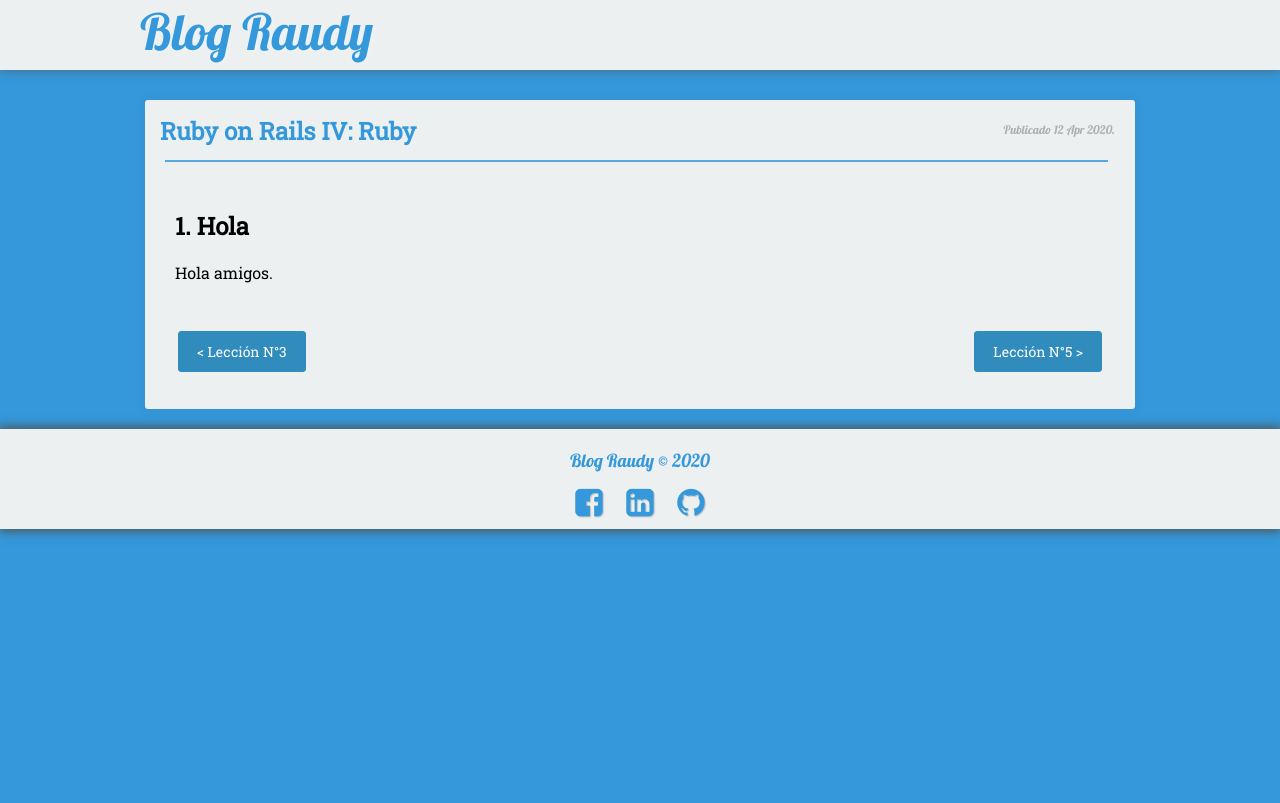
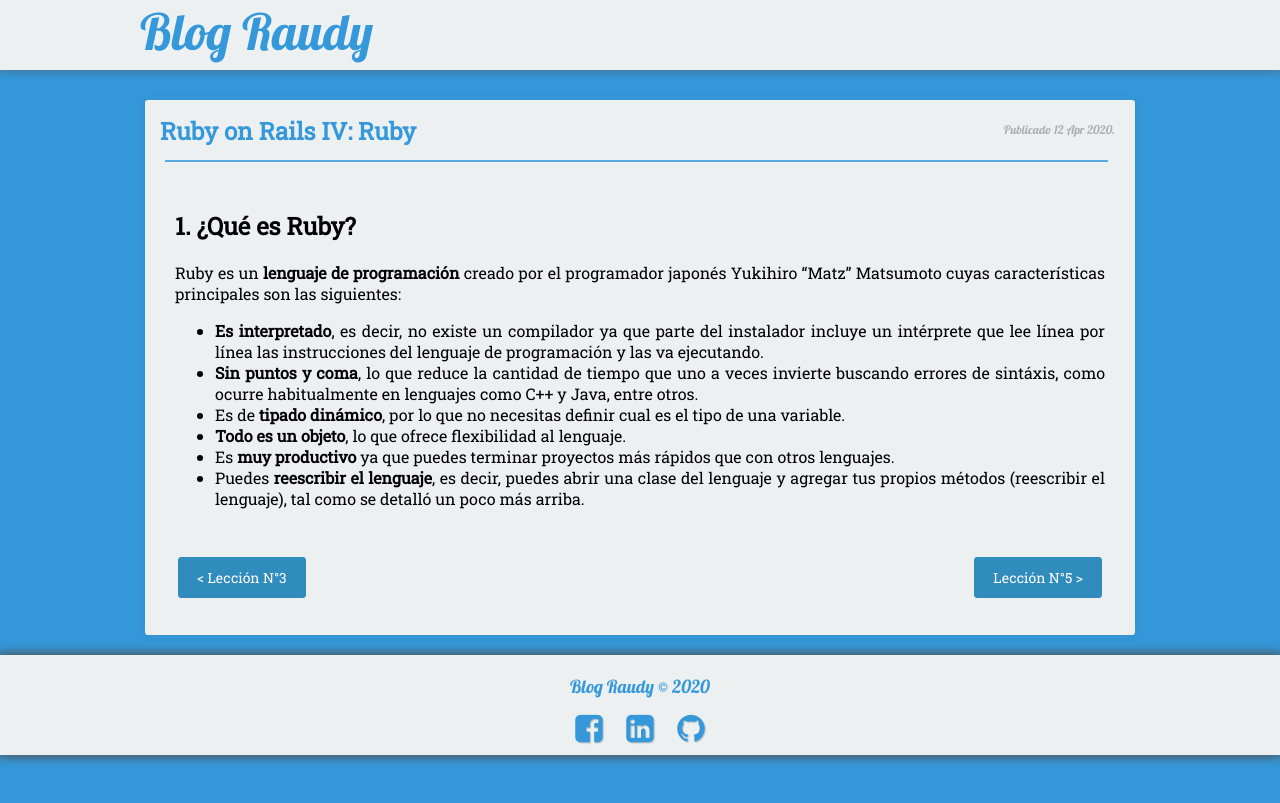
Before and after one commit to nisoto/Blog-anterior-2.0, a Jekyll site: the page built from _posts/2020-04-12-rails-iv-ruby-en-detalle.md, in a window 1280 px wide. Shown: the top 803 px of the page. Built offline with Jekyll 4.4.1, drawn with Linux system fonts in a browser that asks for light colours; nearby versions of some CDN libraries.

Commit message:
Update 2020-04-12-rails-iv-ruby-en-detalle.md

```diff
--- a/_posts/2020-04-12-rails-iv-ruby-en-detalle.md
+++ b/_posts/2020-04-12-rails-iv-ruby-en-detalle.md
@@ -6,9 +6,16 @@ excerpt: "Capítulo N°4 del curso de Ruby on Rails"
 tags: [rails]
 ---
 
-## 1. Hola
+## 1. ¿Qué es Ruby?
 
-Hola amigos.
+Ruby es un **lenguaje de programación** creado por el programador japonés Yukihiro "Matz" Matsumoto cuyas características principales son las siguientes:
+
+* **Es interpretado**, es decir, no existe un compilador ya que parte del instalador incluye un intérprete que lee línea por línea las instrucciones del lenguaje de programación y las va ejecutando.
+* **Sin puntos y coma**, lo que reduce la cantidad de tiempo que uno a veces invierte buscando errores de sintáxis, como ocurre habitualmente en lenguajes como C++ y Java, entre otros.
+* Es de **tipado dinámico**, por lo que no necesitas definir cual es el tipo de una variable.
+* **Todo es un objeto**, lo que ofrece flexibilidad al lenguaje.
+* Es **muy productivo** ya que puedes terminar proyectos más rápidos que con otros lenguajes.
+* Puedes **reescribir el lenguaje**, es decir, puedes abrir una clase del lenguaje y agregar tus propios métodos (reescribir el lenguaje), tal como se detalló un poco más arriba.
 
 |     |     |
 |:----|----:|
```
